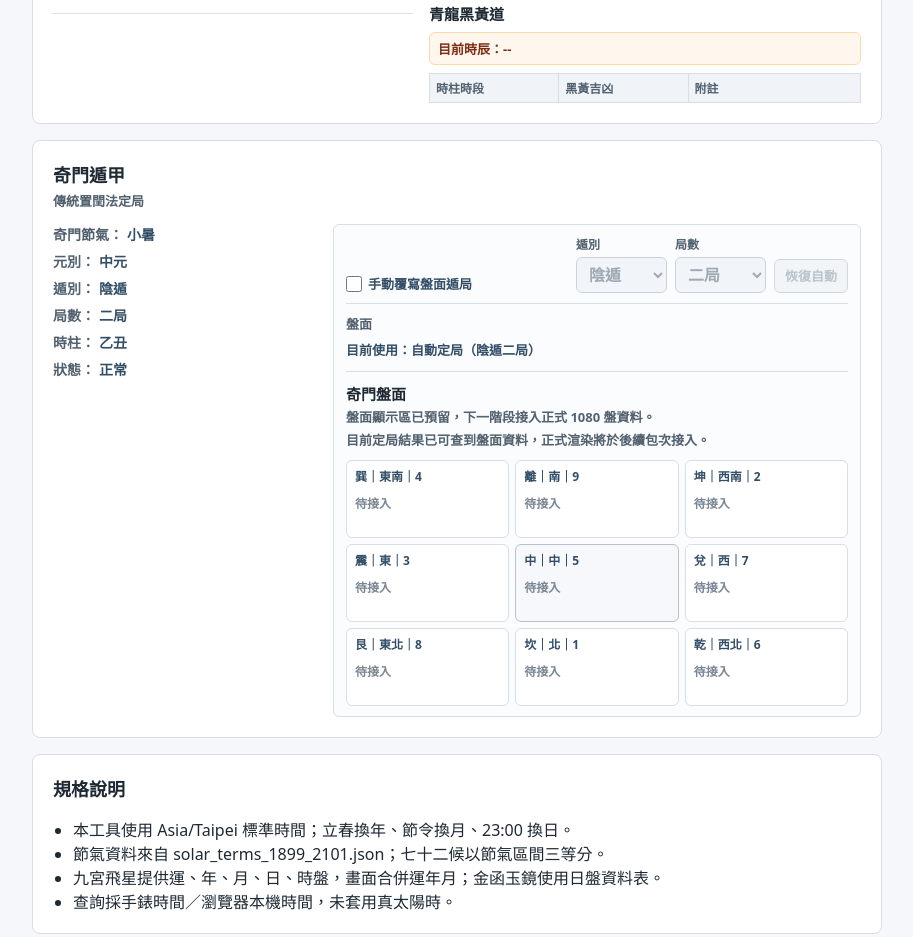
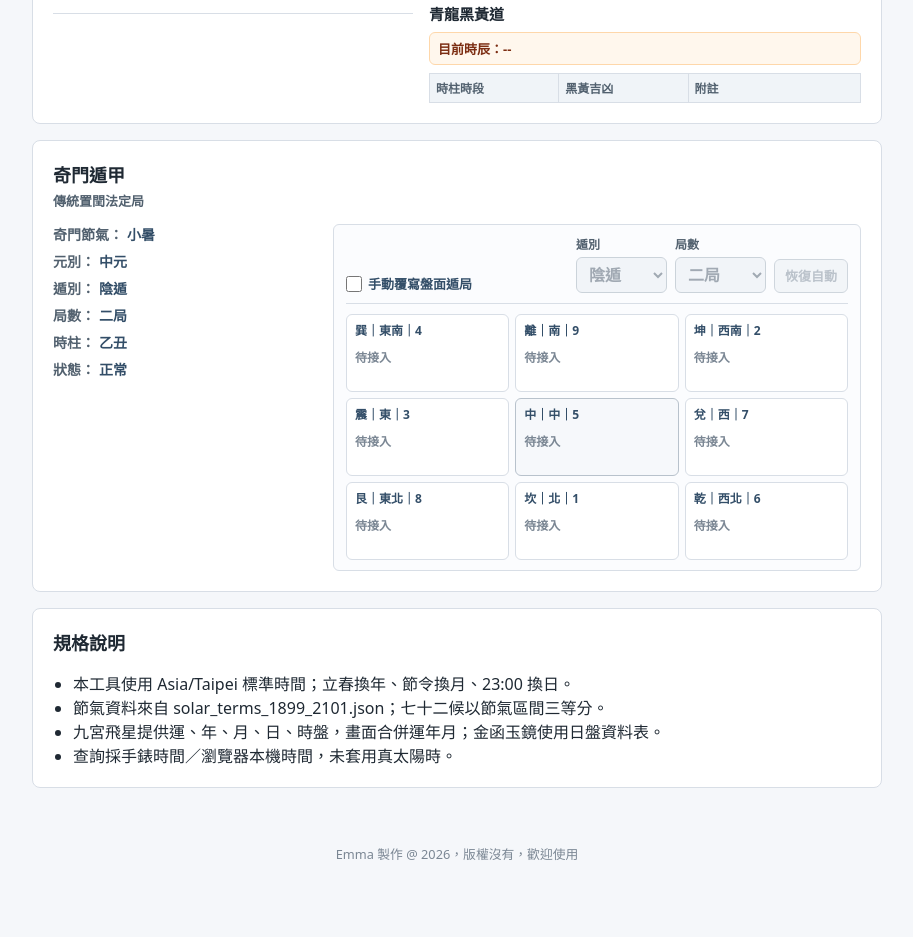
Before and after one commit to EmmaWu0104/eastern-calendar-tools, a website with bundled scripts: page index.html in a window 1280 px wide. Shown: the part 1513-2450 px from the top of the page, without its empty margins (183-1096 px from the left). After the commit the page ends 2408 px from the top, so only its background shows below. Built offline with nearby package versions, Linux system fonts and the light colour scheme.

Commit message:
refactor: simplify qimen plate placeholder UI

```diff
--- a/src/main.js
+++ b/src/main.js
@@ -870,16 +870,6 @@ function createQimenSection() {
   const platePanel = document.createElement("div");
   platePanel.className = "qimen-plate-panel";
 
-  const plateHeader = document.createElement("div");
-  plateHeader.className = "qimen-plate-header";
-
-  const plateTitle = document.createElement("div");
-  plateTitle.className = "qimen-plate-title";
-  plateTitle.textContent = "盤面";
-
-  const plateUsage = document.createElement("div");
-  plateUsage.className = "qimen-plate-usage";
-
   const manualControls = document.createElement("div");
   manualControls.className = "qimen-manual-controls";
 
@@ -931,7 +921,6 @@ function createQimenSection() {
 
   manualControlRow.append(manualToggleLabel, manualFields);
   manualControls.append(manualControlRow, manualHint);
-  plateHeader.append(plateTitle);
 
   const fallback = document.createElement("p");
   fallback.className = "qimen-fallback";
@@ -941,14 +930,13 @@ function createQimenSection() {
   const platePlaceholder = renderQimenPlatePlaceholder();
 
   summaryPanel.append(summary);
-  platePanel.append(manualControls, plateHeader, plateUsage, platePlaceholder, fallback);
+  platePanel.append(manualControls, platePlaceholder, fallback);
   body.append(summaryPanel, platePanel);
   section.append(heading, body);
 
   return {
     section,
     summary,
-    plateUsage,
     manualToggle,
     manualFields,
     manualDunSelect,
@@ -970,7 +958,6 @@ function renderQimenSection(dateTimeText) {
     syncQimenManualControlsWithAuto(qimen);
     const effective = resolveQimenPlateLookupInput(qimen, qimenManualOverride);
     qimenElements.summary.replaceChildren(...createQimenSummaryRows(qimen));
-    renderQimenPlateUsage(qimen, effective);
     renderQimenManualControlState();
     qimenElements.fallback.className = "qimen-fallback";
 
@@ -990,7 +977,6 @@ function renderQimenSection(dateTimeText) {
   } catch (error) {
     console.error("奇門遁甲定局查詢失敗", error);
     qimenElements.summary.replaceChildren();
-    qimenElements.plateUsage.replaceChildren();
     qimenElements.fallback.className = "qimen-fallback qimen-fallback-error";
     qimenElements.fallback.textContent = QIMEN_FORMATTER_ERROR_MESSAGE;
   }
@@ -998,7 +984,6 @@ function renderQimenSection(dateTimeText) {
 
 function clearQimenSection() {
   qimenElements.summary.replaceChildren();
-  qimenElements.plateUsage.replaceChildren();
   qimenElements.fallback.className = "qimen-fallback";
   qimenElements.fallback.textContent = "";
   renderQimenManualControlState();
@@ -1084,51 +1069,11 @@ function isValidQimenManualOverride(manualOverride) {
   );
 }
 
-function renderQimenPlateUsage(qimen, effective) {
-  qimenElements.plateUsage.replaceChildren();
-  const autoText = `${qimen.dunName}${formatQimenJuLabel(qimen.ju)}`;
-
-  if (effective.source === "manual") {
-    const effectiveText = `${effective.dunName}${formatQimenJuLabel(effective.ju)}`;
-    qimenElements.plateUsage.append(
-      createQimenPlateUsageLine(`自動定局：${autoText}`),
-      createQimenPlateUsageLine(`盤面查表使用：${effectiveText}（手動）`)
-    );
-    return;
-  }
-
-  qimenElements.plateUsage.append(
-    createQimenPlateUsageLine(`目前使用：自動定局（${autoText}）`)
-  );
-}
-
-function createQimenPlateUsageLine(text) {
-  const line = document.createElement("div");
-  line.className = "qimen-plate-usage-line";
-  line.textContent = text;
-  return line;
-}
-
 function renderQimenPlatePlaceholder() {
   const section = document.createElement("section");
   section.className = "qimen-plate-section";
   section.setAttribute("aria-label", "奇門盤面");
 
-  const summary = document.createElement("div");
-  summary.className = "qimen-plate-summary";
-
-  const title = document.createElement("h3");
-  title.textContent = "奇門盤面";
-
-  const description = document.createElement("p");
-  description.textContent = "盤面顯示區已預留，下一階段接入正式 1080 盤資料。";
-
-  const note = document.createElement("p");
-  note.className = "qimen-palace-note";
-  note.textContent = "目前定局結果已可查到盤面資料，正式渲染將於後續包次接入。";
-
-  summary.append(title, description, note);
-
   const grid = document.createElement("div");
   grid.className = "qimen-plate-grid";
   grid.setAttribute("aria-label", "奇門盤面九宮 placeholder");
@@ -1139,7 +1084,7 @@ function renderQimenPlatePlaceholder() {
     }
   }
 
-  section.append(summary, grid);
+  section.append(grid);
   return section;
 }
 
--- a/styles/main.css
+++ b/styles/main.css
@@ -967,61 +967,10 @@ dd {
   background: #fbfcfe;
 }
 
-.qimen-plate-header {
-  display: flex;
-  align-items: center;
-  justify-content: space-between;
-}
-
-.qimen-plate-title {
-  color: #52616f;
-  font-size: 13px;
-  font-weight: 800;
-}
-
-.qimen-plate-usage {
-  display: grid;
-  gap: 4px;
-  margin-top: 8px;
-  color: #334e68;
-  font-size: 13px;
-  font-weight: 700;
-  line-height: 1.4;
-}
-
-.qimen-plate-usage-line {
-  min-width: 0;
-  overflow-wrap: anywhere;
-}
-
 .qimen-plate-section {
   display: grid;
-  gap: 10px;
-  margin-top: 12px;
-  padding-top: 12px;
-  border-top: 1px solid #d8dee6;
-}
-
-.qimen-plate-summary {
-  display: grid;
-  gap: 4px;
-  min-width: 0;
-}
-
-.qimen-plate-summary h3 {
-  margin: 0;
-  color: #1f2933;
-  font-size: 15px;
-  line-height: 1.35;
-}
-
-.qimen-plate-summary p {
-  margin: 0;
-  color: #52616f;
-  font-size: 13px;
-  font-weight: 700;
-  line-height: 1.45;
-  overflow-wrap: anywhere;
+  gap: 6px;
+  min-width: 0;
 }
 
 .qimen-plate-grid {
@@ -1600,10 +1549,6 @@ dd {
     grid-column: 1 / -1;
   }
 
-  .qimen-plate-header {
-    align-items: start;
-  }
-
   .qimen-manual-control-row {
     display: grid;
     gap: 8px;
```
